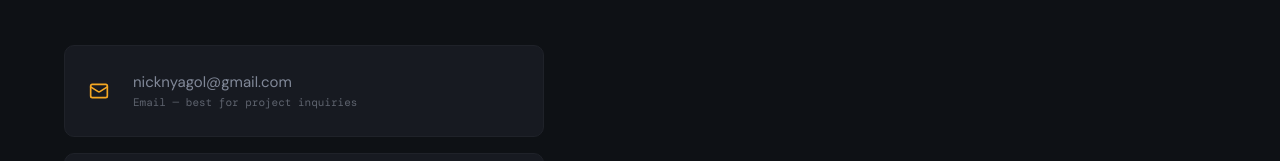
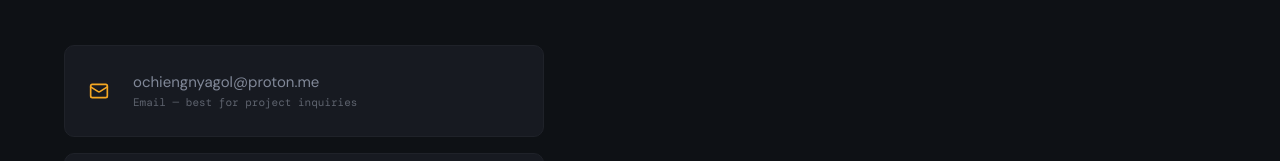
Before and after one commit to Clown-nerd/Potfolio-V3.2-, a Next.js app in the folder portfolio/: page /contact in a window 1280 px wide. Shown: the part 352-513 px from the top of the page. Built offline with nearby package versions, Linux system fonts and the light colour scheme.

Commit message:
add Debian and Fedora logos, update contact email, and adjust academic status

```diff
--- a/portfolio/app/about/page.tsx
+++ b/portfolio/app/about/page.tsx
@@ -71,7 +71,7 @@ export default function About() {
                     Technical University of Kenya
                   </p>
                 </div>
-                <span className="badge badge-active">Current</span>
+                <span className="badge badge-active">Completed</span>
               </div>
               <p
                 className="card-description"
--- a/portfolio/app/contact/page.tsx
+++ b/portfolio/app/contact/page.tsx
@@ -27,7 +27,7 @@ export default function Contact() {
             style={{ marginTop: "var(--space-3xl)" }}
           >
             <a
-              href="mailto:nicknyagol@gmail.com"
+              href="mailto:ochiengnyagol@proton.me"
               className="contact-link-item"
               id="contact-email"
             >
@@ -36,7 +36,7 @@ export default function Contact() {
                 <path d="m22 7-8.97 5.7a1.94 1.94 0 0 1-2.06 0L2 7" />
               </svg>
               <div>
-                <p className="contact-link-text">nicknyagol@gmail.com</p>
+                <p className="contact-link-text">ochiengnyagol@proton.me</p>
                 <p className="contact-link-label">Email — best for project inquiries</p>
               </div>
             </a>
--- a/portfolio/app/stack/page.tsx
+++ b/portfolio/app/stack/page.tsx
@@ -51,7 +51,8 @@ const stack: StackGroup[] = [
       { name: "Azure VM", note: "Heavy builds, CI, overflow compute", logo: "azure.svg" },
       { name: "Docker", note: "Containerized deployments", logo: "docker.svg" },
       { name: "GitHub Actions", note: "CI/CD pipelines", logo: "githubactions.svg" },
-      { name: "Ubuntu", note: "Dev and server OS", logo: "ubuntu.svg" },
+      { name: "Fedora", note: "Dev OS", logo: "fedora.svg" },
+      { name: "Debian", note: "Server OS", logo: "debian.svg" },
     ],
   },
   {
```
Also changed, not shown: portfolio/public/logos/debian.svg (added), portfolio/public/logos/fedora.svg (added).
